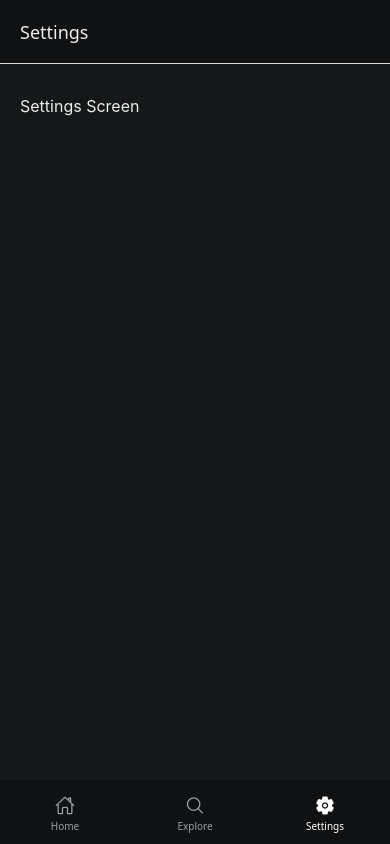
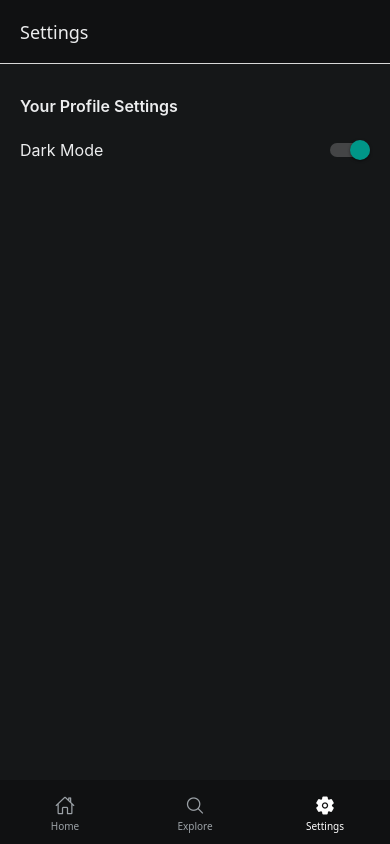
Before and after one commit to lowner75/react-native-template, a React Native app: screen /Settings in a window 390 px wide. Built offline with nearby package versions, Linux system fonts and the light colour scheme.

Commit message:
feat(screens): update Settings with theme toggle using AsyncStorage

```diff
--- a/src/screens/SettingsScreen.tsx
+++ b/src/screens/SettingsScreen.tsx
@@ -1,12 +1,39 @@
 // src/screens/SettingsScreen.tsx
 
+import React, { useState, useEffect } from 'react';
+import { View, Switch } from 'react-native';
 import { ScreenWrapper } from '../components/ScreenWrapper';
 import { ThemedText } from '../components/ThemedText';
+import { useAppTheme } from '../hooks/useAppTheme';
 
 export default function SettingsScreen() {
+  const { theme, colors, setTheme } = useAppTheme();
+  const [isDark, setIsDark] = useState(theme === 'dark');
+
+  // Keep local switch state in sync with global theme
+  useEffect(() => {
+    setIsDark(theme === 'dark');
+  }, [theme]);
+
+  const handleToggle = () => {
+    const newTheme = isDark ? 'light' : 'dark';
+    setIsDark(!isDark);
+    setTheme(newTheme); // persists to AsyncStorage via your hook
+  };
+
   return (
     <ScreenWrapper>
-      <ThemedText>Settings Screen</ThemedText>
+      <ThemedText type="defaultSemiBold">Your Profile Settings</ThemedText>
+
+      <View style={{ marginTop: 20, flexDirection: 'row', alignItems: 'center' }}>
+        <ThemedText style={{ flex: 1 }}>{isDark ? 'Dark Mode' : 'Light Mode'}</ThemedText>
+        <Switch
+          value={isDark}
+          onValueChange={handleToggle}
+            thumbColor={isDark ? colors.accent : colors.tabIconDefault} // the circle
+          trackColor={{ false: colors.tabIconDefault + '33', true: colors.tabIconSelected + '33' }} // the background track
+        />
+      </View>
     </ScreenWrapper>
   );
 }
```
